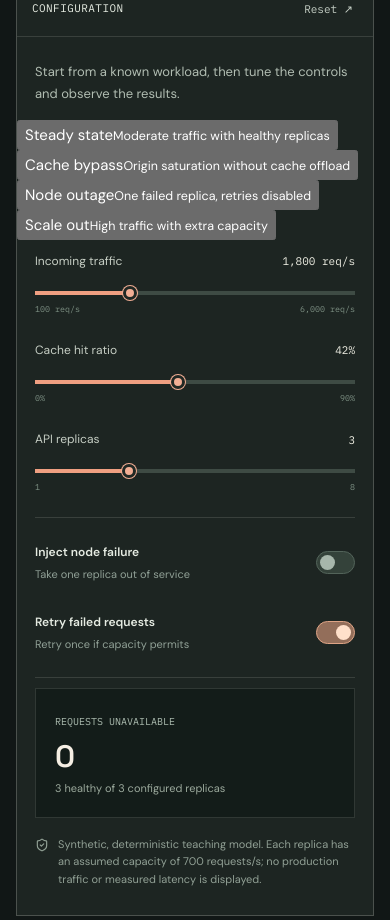
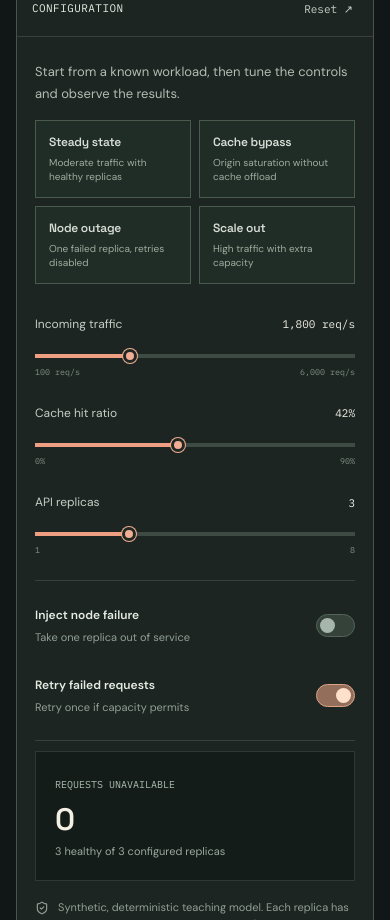
Before and after one commit to chandrakantdubey/chandrakantdubey, a React (Vite) app: page / in a window 390 px wide. Shown: the part 6660-7580 px from the top of the page. Built offline with nearby package versions, Linux system fonts and the light colour scheme.

Commit message:
style(lab): responsive scenario preset controls

```diff
--- a/src/systems-lab/systems-lab.css
+++ b/src/systems-lab/systems-lab.css
@@ -180,6 +180,14 @@ a { color: inherit; text-decoration: none; }
 .controls-top { padding-inline: 24px; }
 .controls-top > span { color: #e8eee4; }
 .controls-intro { padding: 24px 24px 14px; margin: 0; color: #b1bdb2; font-size: 13px; line-height: 1.7; }
+.scenario-presets { display:grid; grid-template-columns:repeat(2,minmax(0,1fr)); gap:8px; margin:0 24px 19px; }
+.scenario-preset { display:flex; flex-direction:column; gap:6px; align-items:flex-start; text-align:left; padding:11px; background:#202c26; border:1px solid #485b4d; color:#d7ded6; min-width:0; transition:background .2s,border-color .2s; }
+.scenario-preset span { font:600 12px "Space Grotesk",sans-serif; letter-spacing:-.02em; }
+.scenario-preset small { font-size:10px; line-height:1.4; color:#9ead9f; }
+.scenario-preset:hover { background:#293b30; border-color:#809281; }
+.scenario-preset[aria-pressed=true] { background:#41362e; border-color:var(--accent); }
+.scenario-preset[aria-pressed=true] span { color:#ffd4b9; }
+.scenario-preset[aria-pressed=true] small { color:#dfc0a9; }
 .lab-range { display: block; padding: 12px 24px 15px; }
 .range-title { display: flex; align-items: center; justify-content: space-between; gap: 10px; font-size: 12px; color: #c6cec4; }
 .range-title strong { color: #f0f0e5; font: 11px "IBM Plex Mono",monospace; }
@@ -330,6 +338,8 @@ a { color: inherit; text-decoration: none; }
   .lab-controls { grid-template-columns: 1fr; }
   .controls-intro,.controls-top,.control-divider,.sim-disclaimer { grid-column: 1; }
   .controls-intro { padding-inline: 18px; }
+  .scenario-presets { margin-inline:18px; }
+  .scenario-preset { padding:13px; }
   .lab-range { padding-inline: 18px; }
   .toggle-row { margin-inline: 18px; }
   .scenario-result { margin-inline: 18px; }
```
